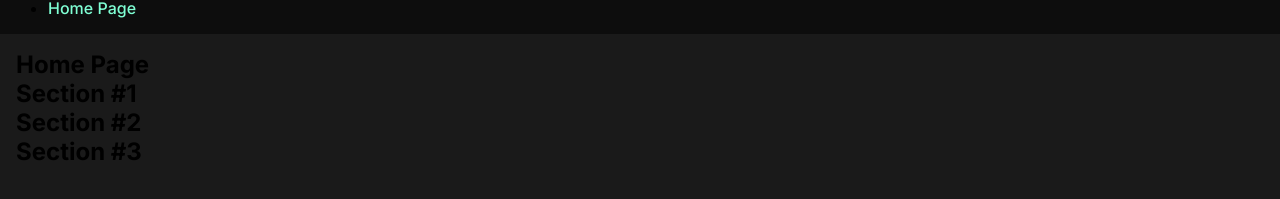
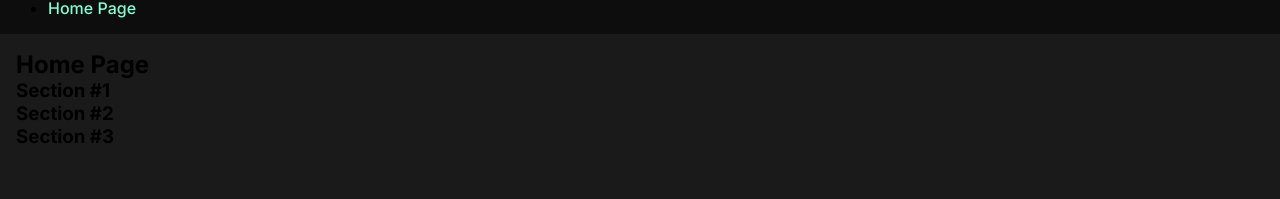
Before and after one commit to franco-ortega/to-do-games, a Next.js app: page / in a window 1280 px wide. Shown: the part 117-316 px from the top of the page. Built offline with nearby package versions, Linux system fonts and the light colour scheme.

Commit message:
change section headers in Home to h2 tags

```diff
--- a/components/home/Home.jsx
+++ b/components/home/Home.jsx
@@ -5,13 +5,13 @@ export default function Home() {
     <main className={styles.Home}>
       <h2>Home Page</h2>
       <section>
-        <h2>Section #1</h2>
+        <h3>Section #1</h3>
       </section>
       <section>
-        <h2>Section #2</h2>
+        <h3>Section #2</h3>
       </section>
       <section>
-        <h2>Section #3</h2>
+        <h3>Section #3</h3>
       </section>
     </main>
   );
```
